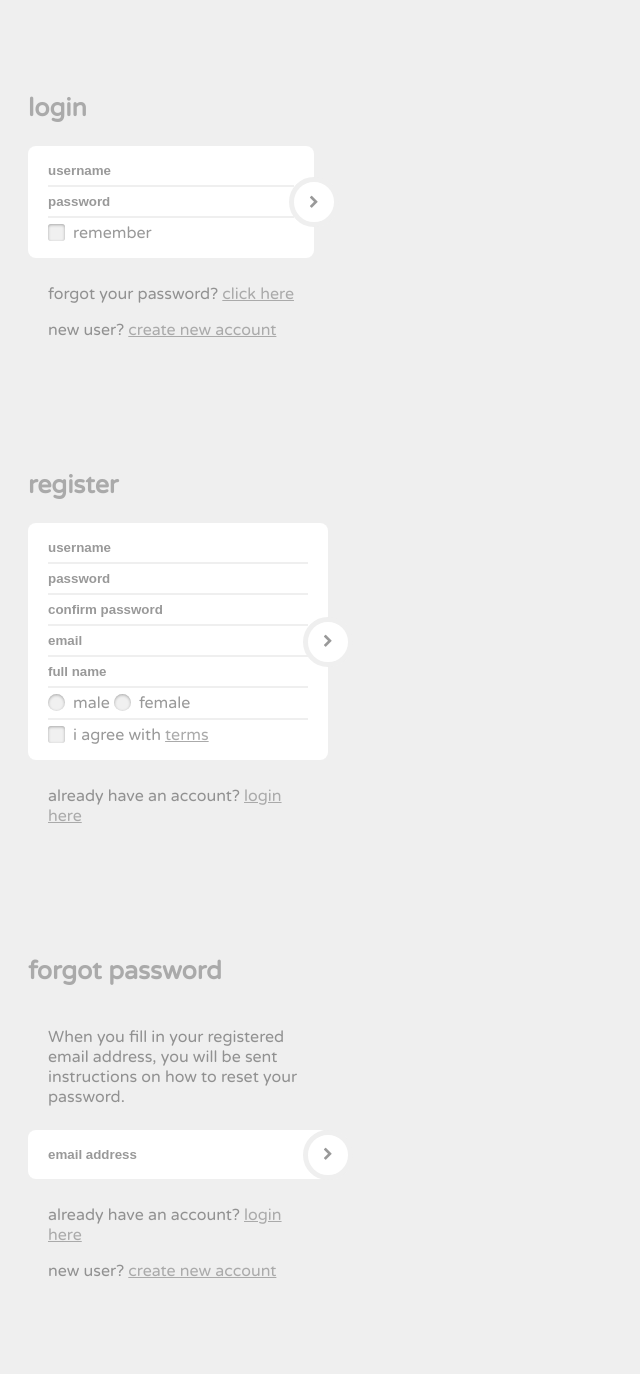
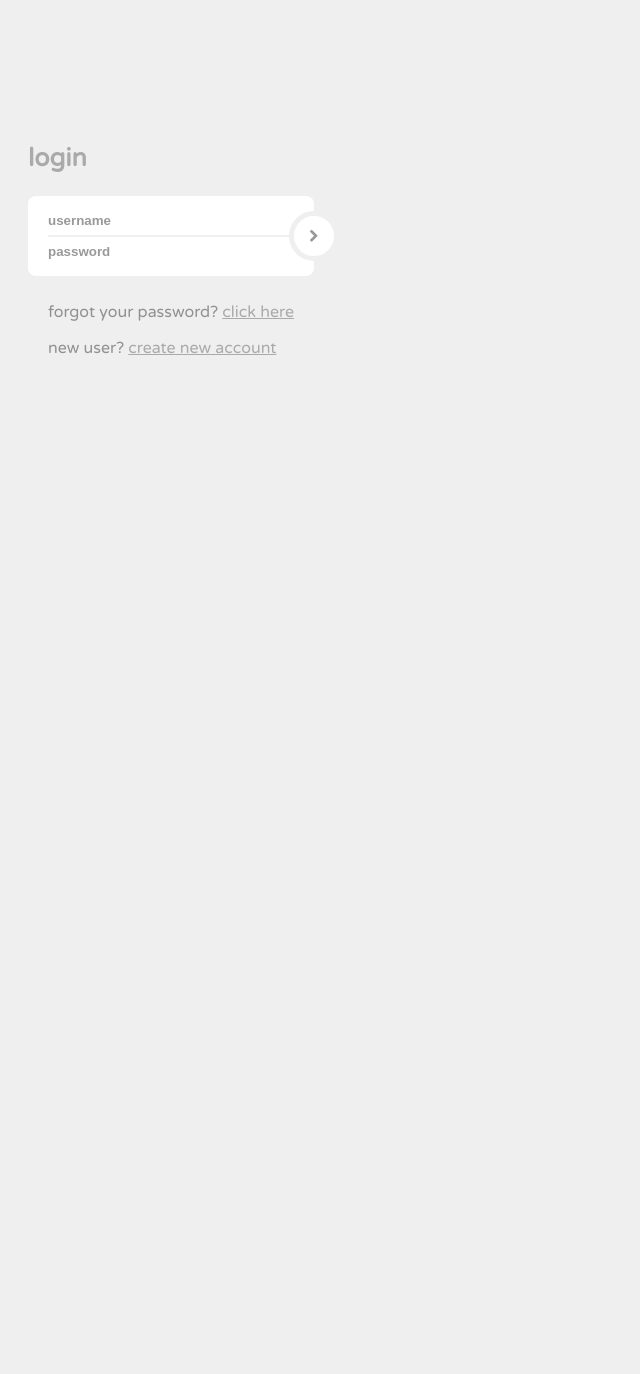
Before and after one commit to araggsiva/cgs, a PHP site: page / in a window 1280 px wide. Shown: the whole page, without its empty margins (0-640 px from the left). After the commit the page ends 355 px from the top, so only its background shows below. Run offline with PHP 8.4, Linux system fonts and the light colour scheme; some libraries are stand-ins or nearby versions.

Commit message:
updated index file

```diff
--- a/index.php
+++ b/index.php
@@ -7,19 +7,50 @@
 <link rel="stylesheet" href="//maxcdn.bootstrapcdn.com/font-awesome/4.3.0/css/font-awesome.min.css">
 <link href='http://fonts.googleapis.com/css?family=Varela+Round' rel='stylesheet' type='text/css'>
 <link href='regis.css' rel='stylesheet' type='text/css'>
-<script src="https://cdnjs.cloudflare.com/ajax/libs/jquery-validate/1.13.1/jquery.validate.min.js"></script>
+<script src="https://ajax.googleapis.com/ajax/libs/jquery/1.11.3/jquery.min.js"></script>
+<script src="https://cdnjs.cloudflare.com/ajax/libs/jquery-validate/1.14.0/jquery.validate.min.js"></script>
+
 <script src="regis.js"></script>
+<script type="text/javascript">
+$(document).ready(function(){
+	$('.login-button').click(function(){
+
+event.preventDefault();
+      $.ajax({
+        url: "ed.php",
+        method : "post",
+        data : $('#login-form').serialize(),
+        dataType : "html",
+        success : function(strMessage){
+          if(strMessage==1 )
+          {
+            location.href="home.php";
+            //alert(strMessage);
+            //header("Location: home.php");
+          }
+          else{
+                  //location.href="list.php?status=0";
+                  alert("wrong  details");
+          }
+      //  $('#msg').text(strMessage)
+    }
+  })
+		});
+
+  });
+</script>
 
 <meta name="viewport" content="width=device-width, initial-scale=1, maximum-scale=1" />
 </head>
 <body>
 <!-- Where all the magic happens -->
 <!-- LOGIN FORM -->
-<div class="text-center" style="padding:50px 0">
+<div class="container">
+<div class="text-center" style="padding:100px 0">
 	<div class="logo">login</div>
 	<!-- Main Form -->
 	<div class="login-form-1">
-		<form id="login-form" class="text-left">
+		<form id="login-form" method="POST" class="text-left">
 			<div class="login-form-main-message"></div>
 			<div class="main-login-form">
 				<div class="login-group">
@@ -31,102 +62,18 @@
 						<label for="lg_password" class="sr-only">Password</label>
 						<input type="password" class="form-control" id="lg_password" name="lg_password" placeholder="password">
 					</div>
-					<div class="form-group login-group-checkbox">
-						<input type="checkbox" id="lg_remember" name="lg_remember">
-						<label for="lg_remember">remember</label>
-					</div>
+
 				</div>
-				<button type="submit" class="login-button"><i class="fa fa-chevron-right"></i></button>
+				<button type="submit" class="login-button" id="verify"  name="verify"><i class="fa fa-chevron-right"></i></button>
 			</div>
 			<div class="etc-login-form">
-				<p>forgot your password? <a href="#">click here</a></p>
-				<p>new user? <a href="#">create new account</a></p>
+				<p>forgot your password? <a href="forget.php">click here</a></p>
+				<p>new user? <a href="register.php">create new account</a></p>
 			</div>
 		</form>
 	</div>
 	<!-- end:Main Form -->
 </div>
-
-<!-- REGISTRATION FORM -->
-<div class="text-center" style="padding:50px 0">
-	<div class="logo">register</div>
-	<!-- Main Form -->
-	<div class="login-form-1">
-		<form id="register-form" class="text-left">
-			<div class="login-form-main-message"></div>
-			<div class="main-login-form">
-				<div class="login-group">
-					<div class="form-group">
-						<label for="reg_username" class="sr-only">Email address</label>
-						<input type="text" class="form-control" id="reg_username" name="reg_username" placeholder="username">
-					</div>
-					<div class="form-group">
-						<label for="reg_password" class="sr-only">Password</label>
-						<input type="password" class="form-control" id="reg_password" name="reg_password" placeholder="password">
-					</div>
-					<div class="form-group">
-						<label for="reg_password_confirm" class="sr-only">Password Confirm</label>
-						<input type="password" class="form-control" id="reg_password_confirm" name="reg_password_confirm" placeholder="confirm password">
-					</div>
-
-					<div class="form-group">
-						<label for="reg_email" class="sr-only">Email</label>
-						<input type="text" class="form-control" id="reg_email" name="reg_email" placeholder="email">
-					</div>
-					<div class="form-group">
-						<label for="reg_fullname" class="sr-only">Full Name</label>
-						<input type="text" class="form-control" id="reg_fullname" name="reg_fullname" placeholder="full name">
-					</div>
-
-					<div class="form-group login-group-checkbox">
-						<input type="radio" class="" name="reg_gender" id="male" placeholder="username">
-						<label for="male">male</label>
-
-						<input type="radio" class="" name="reg_gender" id="female" placeholder="username">
-						<label for="female">female</label>
-					</div>
-
-					<div class="form-group login-group-checkbox">
-						<input type="checkbox" class="" id="reg_agree" name="reg_agree">
-						<label for="reg_agree">i agree with <a href="#">terms</a></label>
-					</div>
-				</div>
-				<button type="submit" class="login-button"><i class="fa fa-chevron-right"></i></button>
-			</div>
-			<div class="etc-login-form">
-				<p>already have an account? <a href="#">login here</a></p>
-			</div>
-		</form>
-	</div>
-	<!-- end:Main Form -->
-</div>
-
-<!-- FORGOT PASSWORD FORM -->
-<div class="text-center" style="padding:50px 0">
-	<div class="logo">forgot password</div>
-	<!-- Main Form -->
-	<div class="login-form-1">
-		<form id="forgot-password-form" class="text-left">
-			<div class="etc-login-form">
-				<p>When you fill in your registered email address, you will be sent instructions on how to reset your password.</p>
-			</div>
-			<div class="login-form-main-message"></div>
-			<div class="main-login-form">
-				<div class="login-group">
-					<div class="form-group">
-						<label for="fp_email" class="sr-only">Email address</label>
-						<input type="text" class="form-control" id="fp_email" name="fp_email" placeholder="email address">
-					</div>
-				</div>
-				<button type="submit" class="login-button"><i class="fa fa-chevron-right"></i></button>
-			</div>
-			<div class="etc-login-form">
-				<p>already have an account? <a href="#">login here</a></p>
-				<p>new user? <a href="#">create new account</a></p>
-			</div>
-		</form>
-	</div>
-	<!-- end:Main Form -->
 </div>
 </body>
 </html>
```
